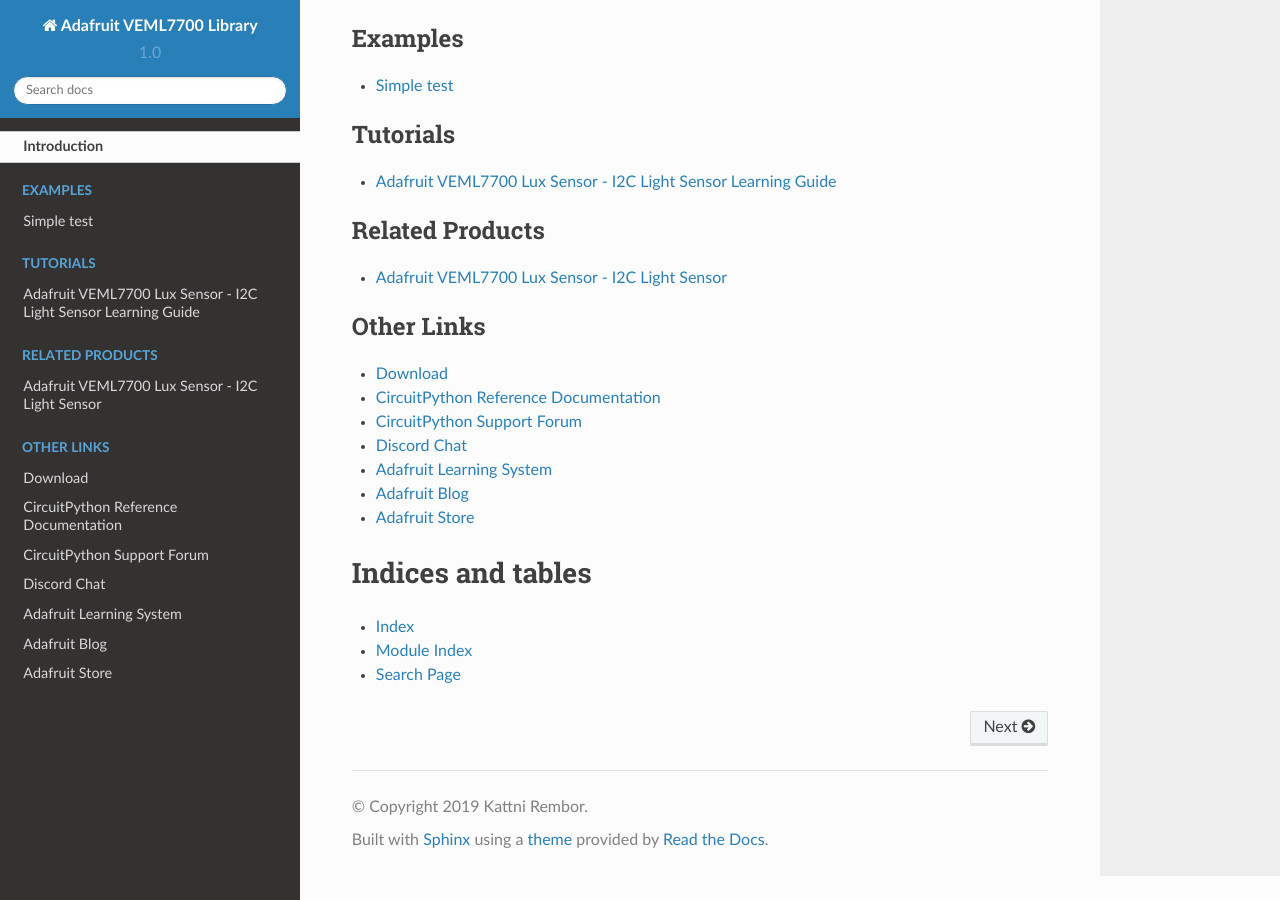
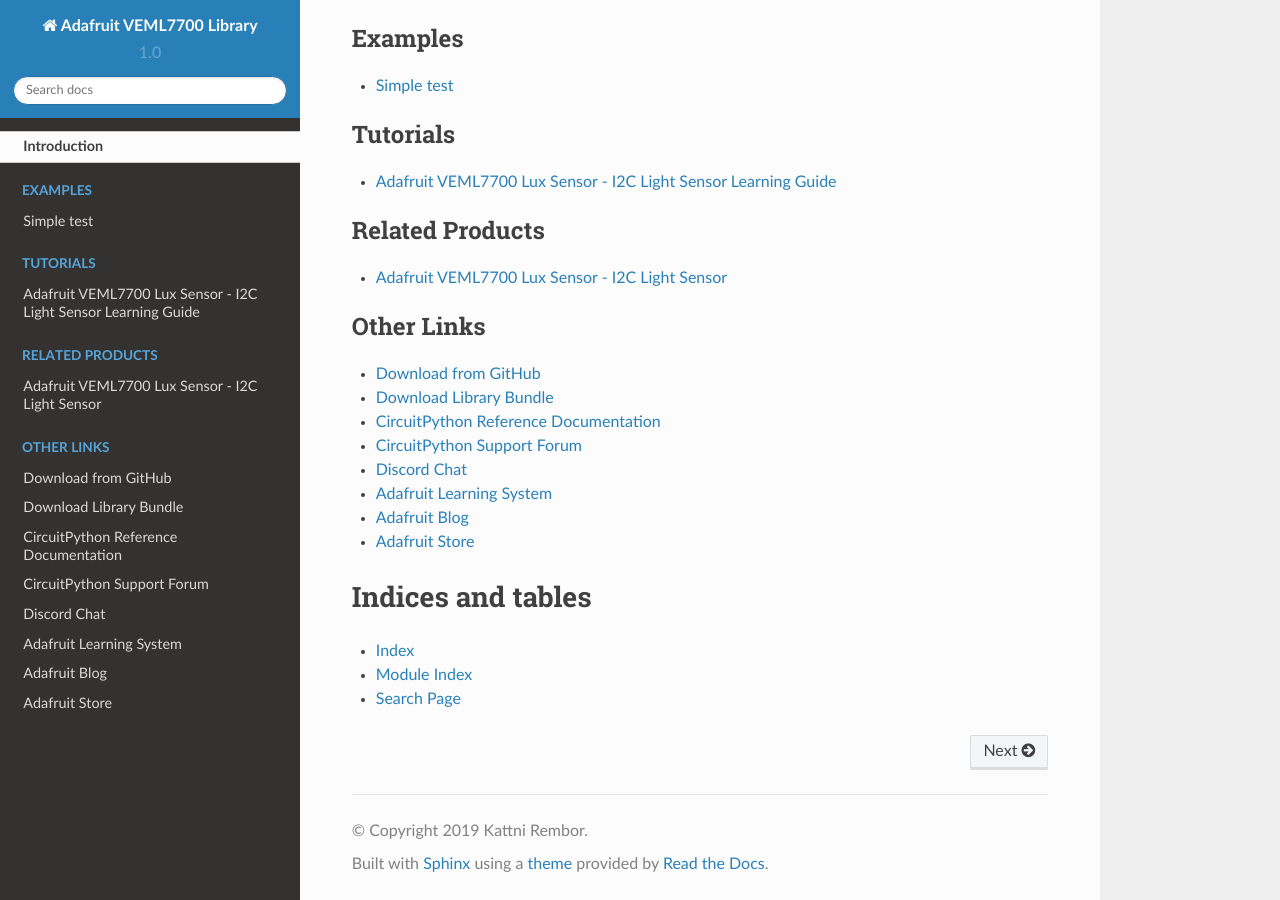
Before and after one commit to adafruit/Adafruit_CircuitPython_VEML7700, a Sphinx documentation site: the page built from docs/index.rst, in a window 1280 px wide and 900 px high, scrolled down 1608 px. Built offline with Sphinx 7.4.7 and the Read the Docs theme 2.0.0, drawn with Linux system fonts in a browser that asks for light colours.

Commit message:
Added cp.org link to index.rst

```diff
--- a/docs/index.rst
+++ b/docs/index.rst
@@ -34,7 +34,8 @@
 .. toctree::
     :caption: Other Links
 
-    Download <https://github.com/adafruit/Adafruit_CircuitPython_VEML7700/releases/latest>
+    Download from GitHub <https://github.com/adafruit/Adafruit_CircuitPython_VEML7700/releases/latest>
+    Download Library Bundle <https://circuitpython.org/libraries>
     CircuitPython Reference Documentation <https://docs.circuitpython.org>
     CircuitPython Support Forum <https://forums.adafruit.com/viewforum.php?f=60>
     Discord Chat <https://adafru.it/discord>
```
